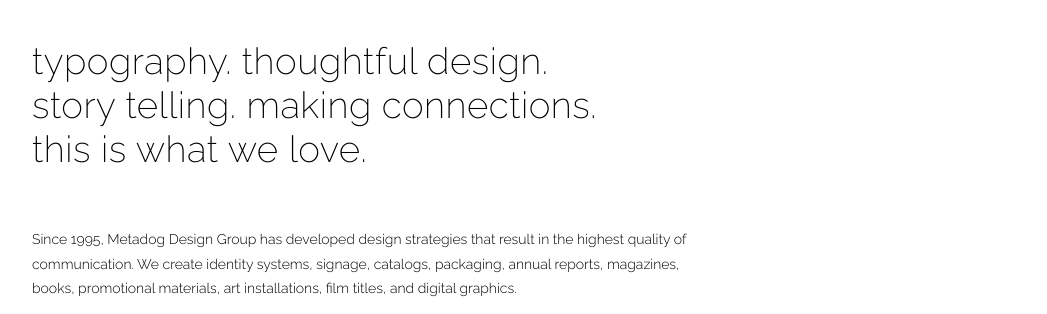
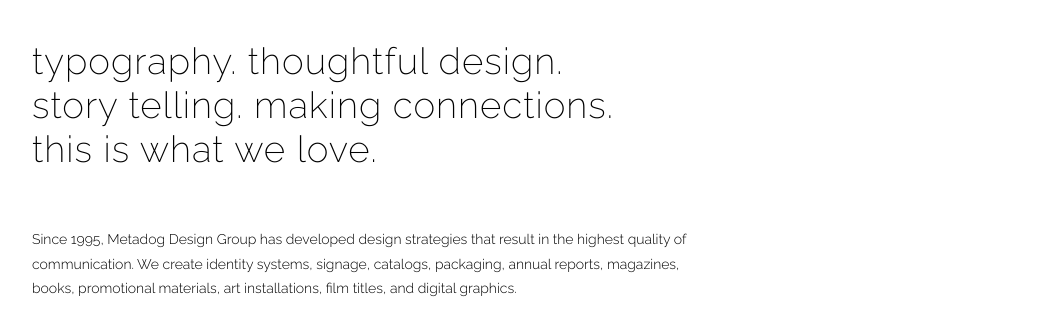
Before and after one commit to stephendlei/metadog, a website: page dist/about.html in a window 1280 px wide. Shown: the part 57-371 px from the top of the page, without its empty margins (110-1157 px from the left). Drawn offline with nearby package versions, Linux system fonts and the light colour scheme.

Commit message:
increase letter spacing h2

```diff
--- a/src/scss/_typography.scss
+++ b/src/scss/_typography.scss
@@ -5,7 +5,7 @@ h1 {
 h2 {
     font-size: 2.625em;
     font-weight: 200;
-    letter-spacing: 0.5px;
+    letter-spacing: 1px;
 }
 
 h3 {
```
Also changed, not shown: dist/css/style.min.css.
